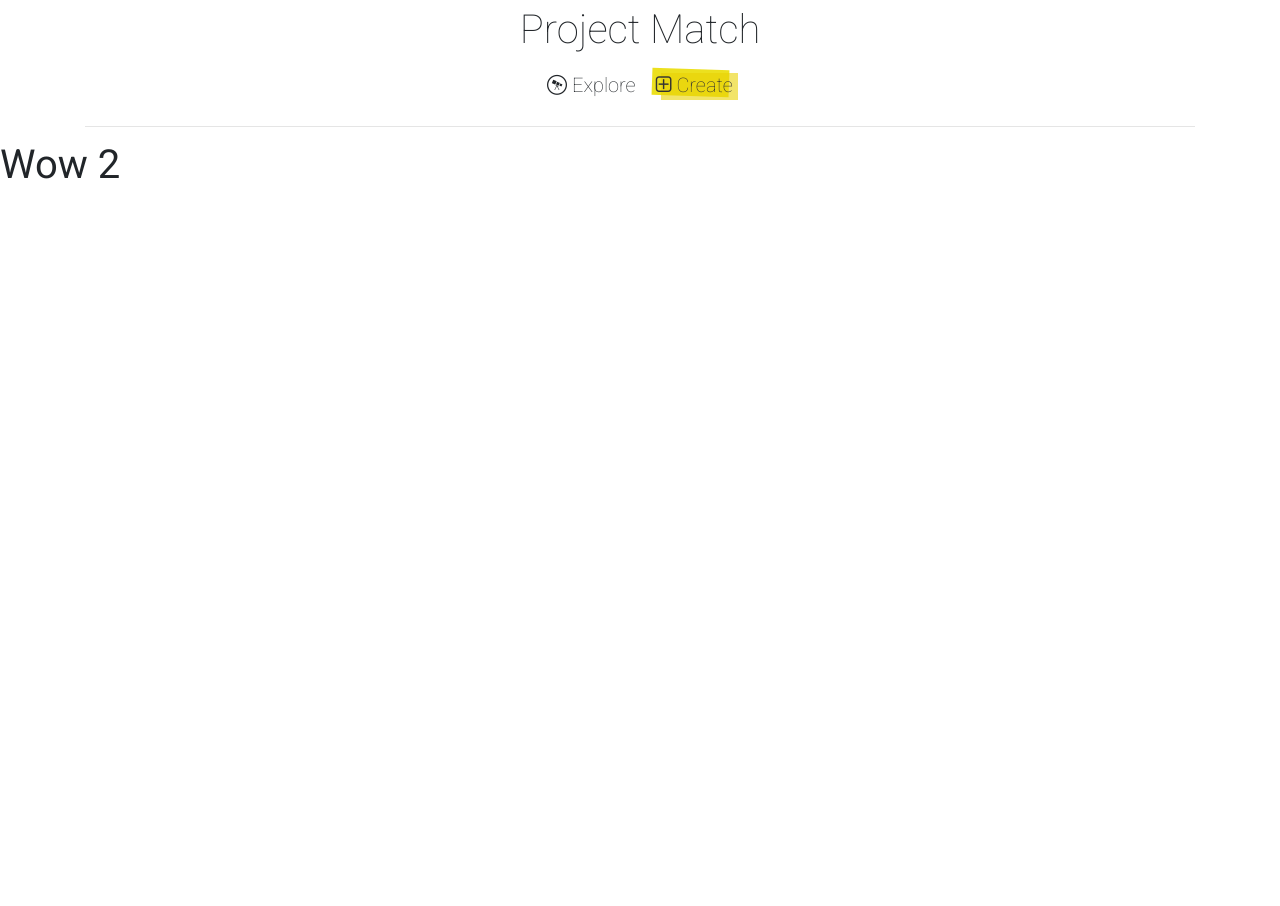
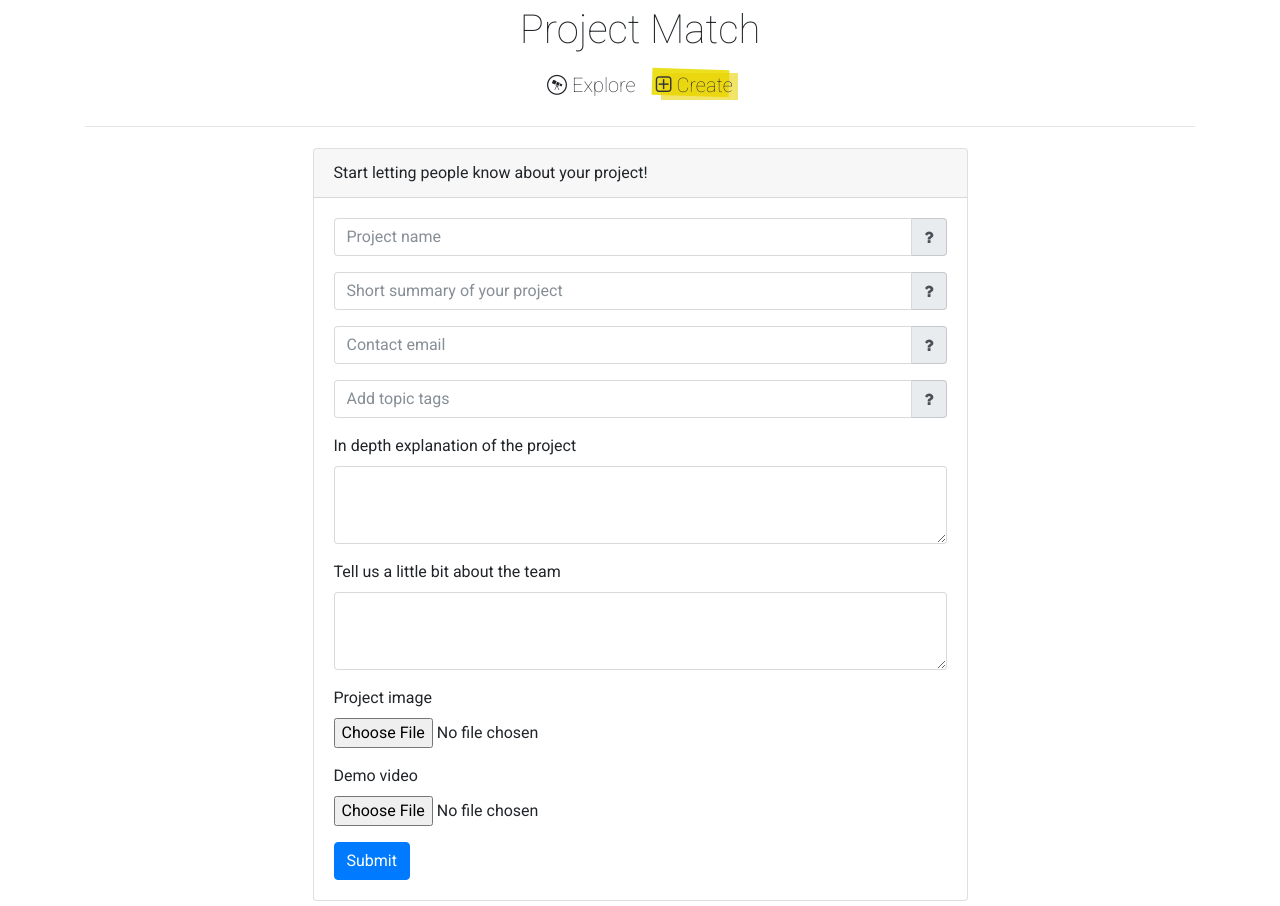
Before and after one commit to dmarino/project-matcher, a React (Create React App) app in the folder frontend/: page / in a window 1280 px wide. Both pictures are taken after a click on the link "Create". Before the commit the page ends 800 px from the top, so only its background shows below. Built offline with nearby package versions, Linux system fonts and the light colour scheme.

Commit message:
Add form UI implementation

```diff
--- a/frontend/src/api.js
+++ b/frontend/src/api.js
@@ -2,7 +2,8 @@ const MOCK_RESPONSES = [
     {
         name: "Fun",
         id: 1,
-        text_description: "Fun game, fun time",
+        short_description: "Fun game, fun time",
+        long_description: "",
         about_us: "Indie devs, no HQ.",
         video_url: "",
         image_url: "http://via.placeholder.com/350x150",
@@ -12,7 +13,8 @@ const MOCK_RESPONSES = [
     {
         name: "Tallest Skyscraper",
         id: 2,
-        text_description: "Building a huge skyscraper",
+        short_description: "Building a huge skyscraper",
+        long_description: "",
         about_us: "Montreal based construction team. 3rd year students.",
         video_url: "vidurl",
         image_url: "http://via.placeholder.com/350x150",
@@ -22,7 +24,8 @@ const MOCK_RESPONSES = [
     {
         name: "Yet Another Marketplace",
         id: 3,
-        text_description: "proyect description. this may be really long",
+        short_description: "proyect description. this may be really long",
+        long_description: "",
         about_us: "We are a fun, worldwide team!",
         video_url: "vidurl",
         image_url: "http://via.placeholder.com/350x150",
--- a/frontend/src/components/ProjectList.js
+++ b/frontend/src/components/ProjectList.js
@@ -23,7 +23,7 @@ class ProjectList extends Component {
                         <input className="form-control col" type="text" placeholder="Filter projects by tag name."
                                onKeyPress={(e) => this.processSearchInput(e)}/>
                         <span className="input-group-addon">
-                            <i className="fa fa-search form-control-feedback"></i>
+                            <i className="fa fa-search form-control-feedback"/>
                         </span>
                     </div>
                     {this.generateFilterTags()}
@@ -53,7 +53,7 @@ class ProjectList extends Component {
         for (let i = 0; i < TAG_TYPES.length && i < tags.length; i++) {
             tagsElementArray.push(
                 <span className={TAG_TYPES[i]} onClick={() => this.props.removeFilterTag(tags[i])} key={i}>
-                    <span className="fa fa-close icon-margin"></span>
+                    <span className="fa fa-close icon-margin"/>
                     {tags[i]}
                 </span>
             )
@@ -73,7 +73,7 @@ class ProjectList extends Component {
                         <div className="card-header">{project.name}</div>
                         <img className="card-img-top" src={project.image_url} alt="Card cap"/>
                         <div className="card-body">
-                            <p className="card-text text-secondary">{project.text_description}</p>
+                            <p className="card-text text-secondary">{project.short_description}</p>
                             <div className="row justify-content-end">
                                 <button className="btn btn-primary"
                                         onClick={() => this.props.navigateToProject(project)}>
--- a/frontend/src/components/ProjectUpload.js
+++ b/frontend/src/components/ProjectUpload.js
@@ -1,12 +1,75 @@
 import React, {Component} from 'react';
+import './ProjectUpload.css';
 
 class ProjectUpload extends Component {
     render() {
         return (
-            <h1>Wow 2</h1>
+            <div className="row justify-content-center">
+                <div className="card project-holder col-12 col-md-8 col-lg-6">
+                    <div className="card-header">Start letting people know about your project!</div>
+                    <div className="card-body">
+                        <div className="form-group">
+                            <div className="input-group">
+                                <input className="form-control col" type="text"
+                                       placeholder="Project name"/>
+                                <span className="input-group-addon">
+                                    <i className="fa fa-question form-control-feedback"/>
+                                </span>
+                            </div>
+                        </div>
+                        <div className="form-group">
+                            <div className="input-group">
+                                <input className="form-control col" type="text"
+                                       placeholder="Short summary of your project"/>
+                                <span className="input-group-addon">
+                                    <i className="fa fa-question form-control-feedback"/>
+                                </span>
+                            </div>
+                        </div>
+                        <div className="form-group">
+                            <div className="input-group">
+                                <input className="form-control col" type="email"
+                                       placeholder="Contact email"/>
+                                <span className="input-group-addon">
+                                    <i className="fa fa-question form-control-feedback"/>
+                                </span>
+                            </div>
+                        </div>
+                        <div className="form-group">
+                            <div className="input-group">
+                                <input className="form-control col" type="text"
+                                       placeholder="Add topic tags"/>
+                                <span className="input-group-addon">
+                                    <i className="fa fa-question form-control-feedback"/>
+                                </span>
+                            </div>
+                        </div>
+                        <div className="form-group">
+                            <label htmlFor="longDescriptionTextArea">In depth explanation of the project</label>
+                            <textarea className="form-control" id="longDescriptionTextArea"
+                                      rows="3"/>
+                        </div>
+                        <div className="form-group">
+                            <label htmlFor="aboutUsTextArea">Tell us a little bit about the team</label>
+                            <textarea className="form-control" id="aboustUsTextArea"
+                                      rows="3"/>
+                        </div>
+                        <div className="form-group">
+                            <label htmlFor="projectImageFileInput">Project image</label>
+                            <input type="file" className="form-control-file" id="projectImageFileInput"
+                                   aria-describedby="fileHelp" accept="image/png, image/jpeg"/>
+                        </div>
+                        <div className="form-group">
+                            <label htmlFor="projectDemoFileInput">Demo video</label>
+                            <input type="file" className="form-control-file" id="projectDemoFileInput"
+                                   aria-describedby="fileHelp" accept="video/mp4"/>
+                        </div>
+                        <button type="submit" className="btn btn-primary">Submit</button>
+                    </div>
+                </div>
+            </div>
         )
     }
-
 }
 
 export default ProjectUpload;
```
Also changed, not shown: frontend/src/components/ProjectUpload.css (added).
